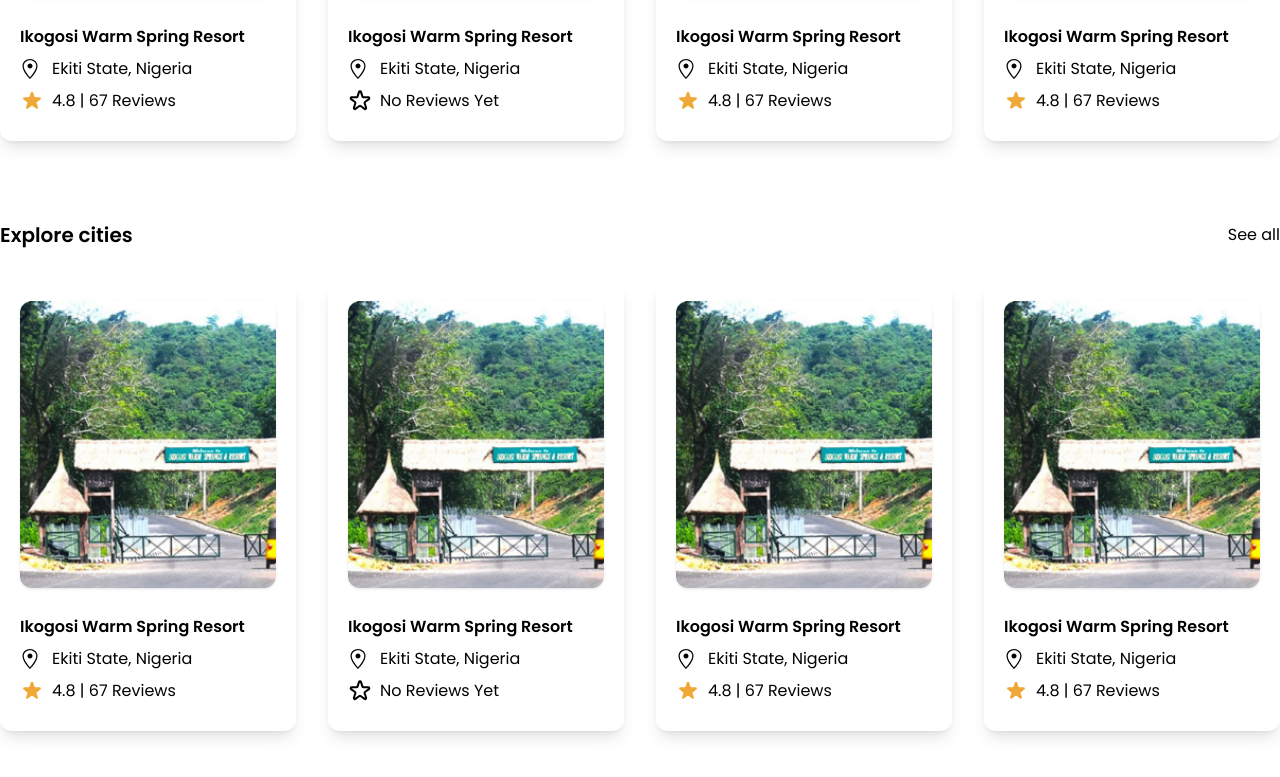
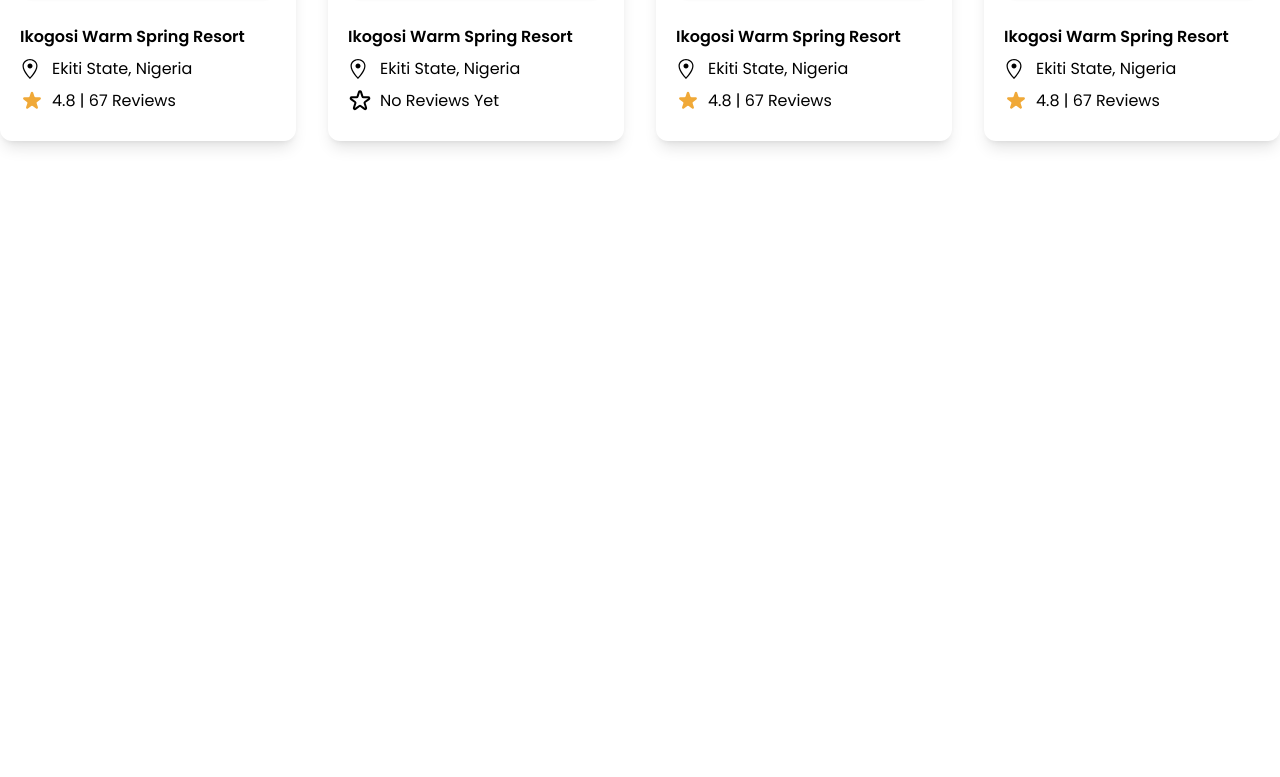
Before and after one commit to Mopharr/TravelBunny, a Next.js app: page / in a window 1280 px wide. Shown: the part 515-1292 px from the top of the page. After the commit the page ends 800 px from the top, so only its background shows below. Built offline with nearby package versions, Linux system fonts and the light colour scheme.

Commit message:
cities section and UI fixes

```diff
--- a/pages/index.tsx
+++ b/pages/index.tsx
@@ -76,33 +76,6 @@
               )}
             </div>
           </div>
-          <div className='cities my-20 px-6 lg:px-0'>
-            <div className='heading flex items-center justify-between'>
-              <h1 className='font-semibold text-xl'>Explore cities</h1>
-              <Link href='/all-cities'>See all</Link>
-            </div>
-            <div className='grid grid-cols-1 md:grid-cols-2 lg:grid-cols-4 gap-8 my-8'>
-              {cities.map(
-                ({
-                  id,
-                  img,
-                  resortName,
-                  resortLocation,
-                  resortRating,
-                  hasRating,
-                }: any) => (
-                  <Card
-                    key={id}
-                    img={img}
-                    resortName={resortName}
-                    resortLocation={resortLocation}
-                    resortRating={resortRating}
-                    hasRating={hasRating}
-                  />
-                )
-              )}
-            </div>
-          </div>
         </main>
       </div>
     </>
```
